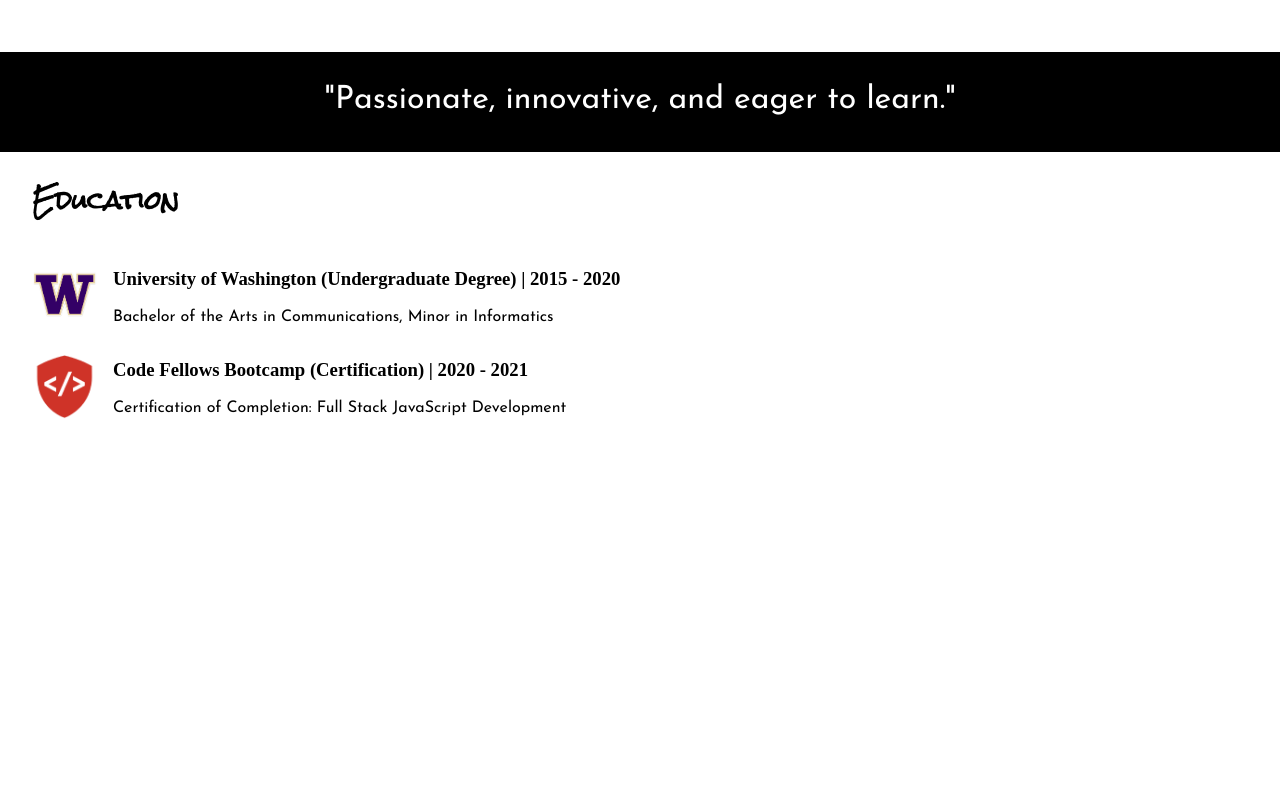
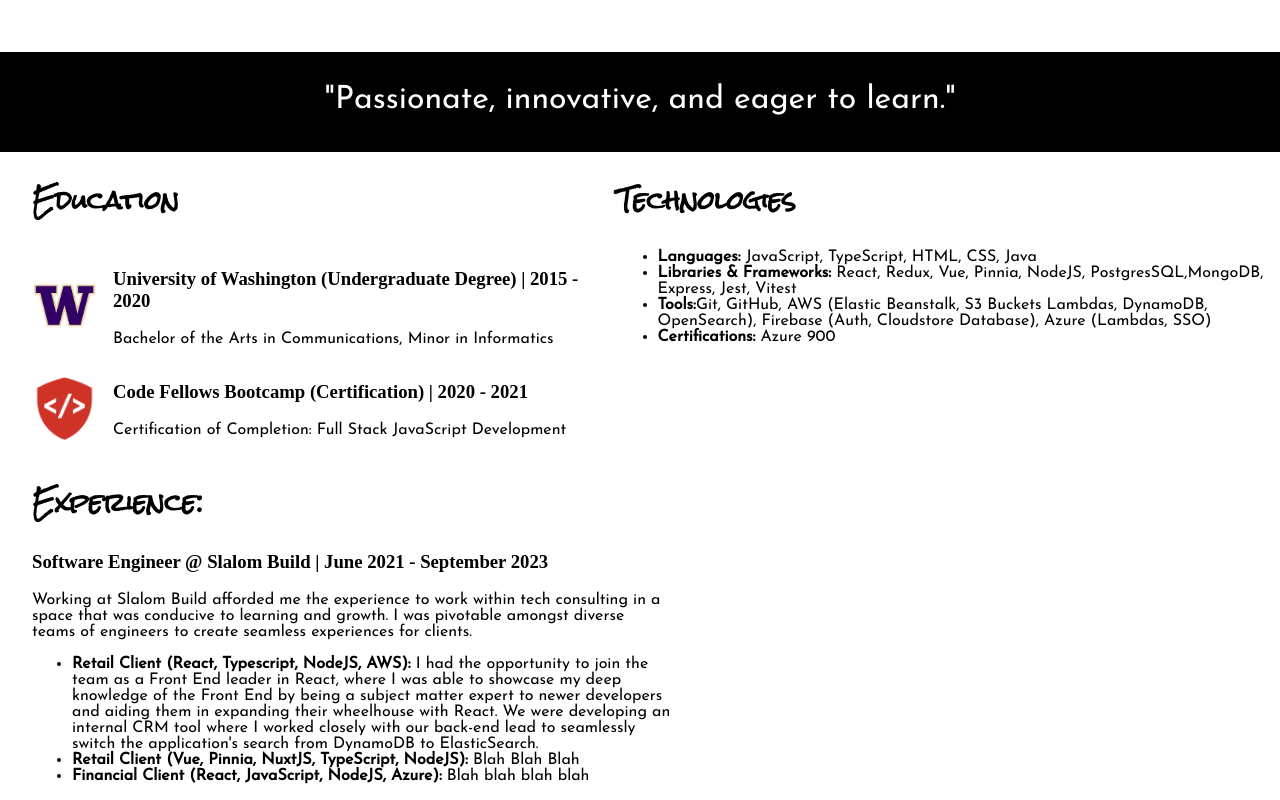
Before and after one commit to aysiae/vue-portfolio, a Vue app: page / in a window 1280 px wide. Shown: the part 2084-2884 px from the top of the page. Before the commit the page ends 2516 px from the top, so only its background shows below. Built offline with nearby package versions, Linux system fonts and the light colour scheme; a web font is replaced by a local one.

Commit message:
adding content to resume sections technologies and experience

```diff
--- a/src/components/ResumeTemplate.vue
+++ b/src/components/ResumeTemplate.vue
@@ -1,5 +1,7 @@
 <template>
     <div class="resume">
+        <div class="resume-top">
+            <div class="education-container">
             <h2>Education</h2>
             <div class="education">
                 <img src="../assets/imgs/Washington_Huskies_Logo_.png"/>
@@ -15,26 +17,72 @@
                     <p>Certification of Completion: Full Stack JavaScript Development</p>
                 </div>
             </div>
+        </div>
+        <div class="tech">
+            <h2>Technologies</h2>
+            <ul>
+                <li><strong>Languages:</strong> JavaScript, TypeScript, HTML, CSS, Java</li>
+                <li><strong>Libraries & Frameworks:</strong> React, Redux, Vue, Pinnia, NodeJS, PostgresSQL,MongoDB, Express, Jest, Vitest</li>
+                <li><strong>Tools:</strong>Git, GitHub, AWS (Elastic Beanstalk, S3 Buckets Lambdas, DynamoDB, OpenSearch), Firebase (Auth, Cloudstore Database), Azure (Lambdas, SSO)</li>
+                <li><strong>Certifications:</strong> Azure 900</li>
+            </ul>
+        </div>
+        </div>
+        <div class="exp">
+            <h2>Experience:</h2>
+            <h3>Software Engineer @ Slalom Build | June 2021 - September 2023</h3>
+            <p>Working at Slalom Build afforded me the experience to work within tech consulting in a space that was conducive to learning and growth. I was pivotable amongst diverse teams of engineers to create seamless experiences for clients.</p>
+            <ul>
+                <li><strong>Retail Client (React, Typescript, NodeJS, AWS):</strong> I had the opportunity to join the team as a Front End leader in React, where I was able to showcase my deep knowledge of the Front End by being a subject matter expert to newer developers and aiding them in expanding their wheelhouse with React. We were developing an internal CRM tool where I worked closely with our back-end lead to seamlessly switch the application's search from DynamoDB to ElasticSearch. </li>
+                <li><strong>Retail Client (Vue, Pinnia, NuxtJS, TypeScript, NodeJS):</strong> Blah Blah Blah</li>
+                <li><strong>Financial Client (React, JavaScript, NodeJS, Azure):</strong> Blah blah blah blah</li>
+            </ul>
+        </div>
     </div>
 </template>
 
 <style scoped lang="scss">
+@import url('https://fonts.googleapis.com/css2?family=Josefin+Sans&display=swap');
+
+    li {
+        font-family: 'Josefin Sans', sans-serif;
+    }
     .resume {
         margin-left: 2em;
 
-        .education {
+        .resume-top {
             display: flex;
-            align-items: center;
+            flex-direction: row;
 
-            div {
-                margin-left: 1em;
+
+            .education-container {
+                width: 60em;
+
+                .education {
+                display: flex;
+                align-items: center;
+
+                    div {
+                        margin-left: 1em;
+                    }
+
+
+                    img {
+                        height: 65px;
+                    }
+
+                }
             }
 
+            .tech {
+                margin-left: 2em;
+            }
         }
 
-        img {
-            height: 65px;
+        .exp {
+            width: 40em;
         }
+
     }
 
 </style>
```
